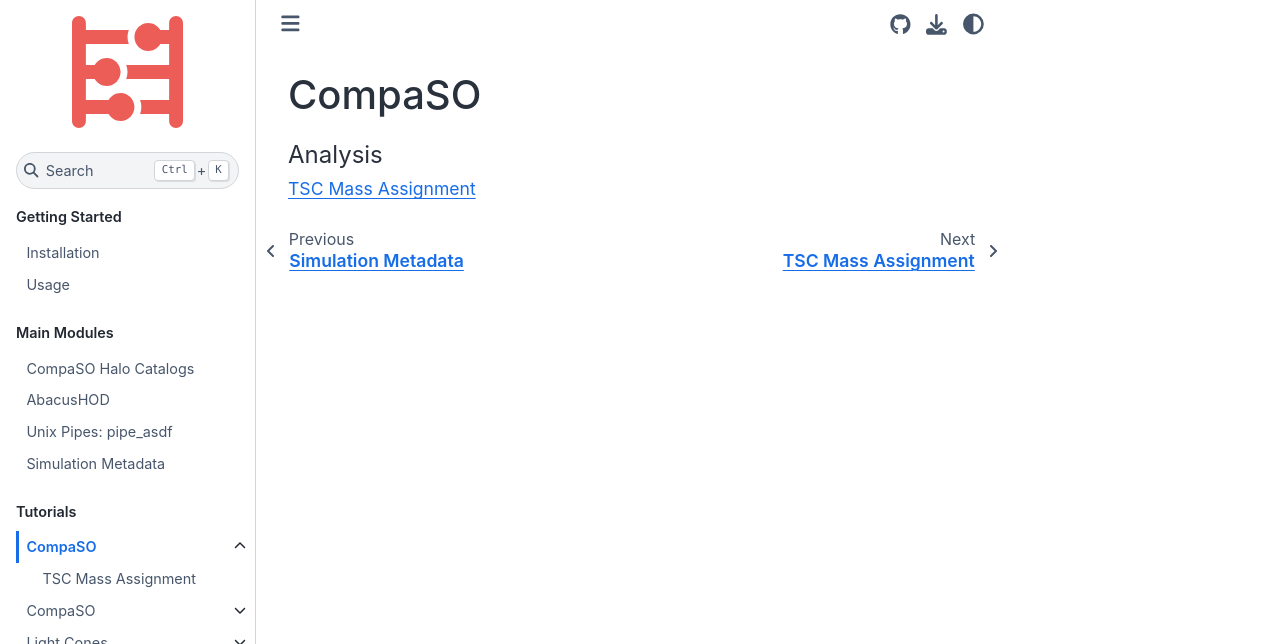
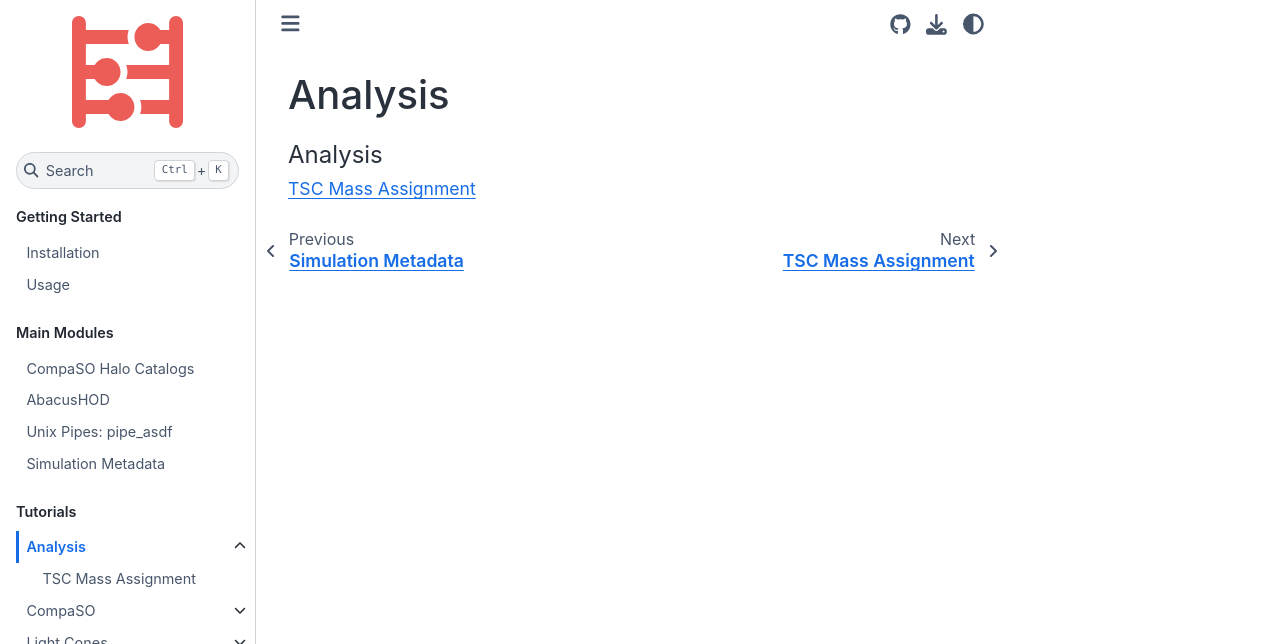
Before and after one commit to abacusorg/abacusutils, a Sphinx documentation site: the page built from docs/tutorials/analysis.rst, in a window 1280 px wide. Shown: the top 644 px of the page. Built offline with Sphinx 7.4.7 and the Sphinx Book theme 1.1.4, drawn with Linux system fonts in a browser that asks for light colours.

Commit message:
Doc fixes

```diff
--- a/docs/conf.py
+++ b/docs/conf.py
@@ -30,6 +30,7 @@ extensions = ['sphinx.ext.autodoc',
               'sphinx.ext.napoleon',
               'sphinx.ext.intersphinx',
               'sphinx.ext.autosectionlabel',
+              'sphinx.ext.mathjax',
               'myst_nb',
             ]
 
--- a/docs/tutorials/analysis.rst
+++ b/docs/tutorials/analysis.rst
@@ -1,5 +1,5 @@
-CompaSO
--------
+Analysis
+--------
 
 .. toctree::
    :maxdepth: 1
```
Also changed, not shown: docs/tutorials/analysis/tsc.ipynb.
